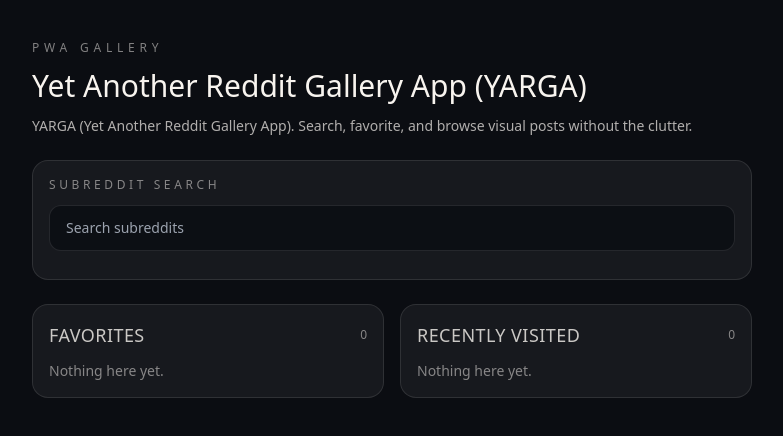
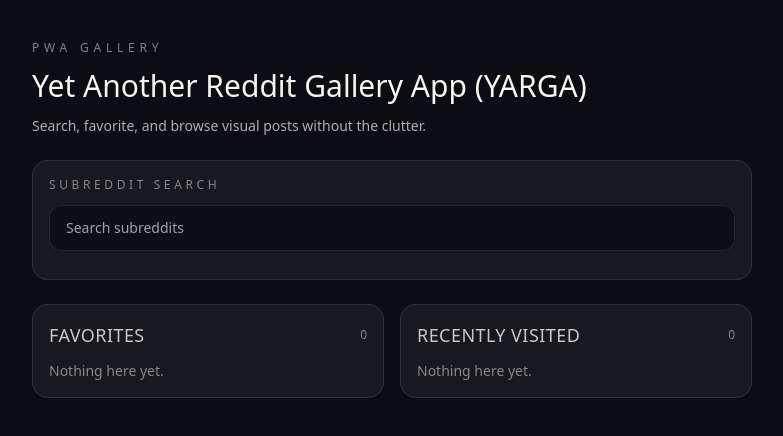
Before and after one commit to adrbin/yarga, a React (Vite) app: page / in a window 1280 px wide. Shown: the top 436 px of the page, without its empty margins (248-1031 px from the left). Built offline with nearby package versions, Linux system fonts and the light colour scheme.

Commit message:
remove redundant text from app description

```diff
--- a/src/App.tsx
+++ b/src/App.tsx
@@ -36,8 +36,7 @@ export default function App() {
           <Kicker className="tracking-[0.4em]">PWA Gallery</Kicker>
           <h1 className="font-display text-3xl">Yet Another Reddit Gallery App (YARGA)</h1>
           <p className="text-sm text-chalk/70">
-            YARGA (Yet Another Reddit Gallery App). Search, favorite, and browse visual posts
-            without the clutter.
+            Search, favorite, and browse visual posts without the clutter.
           </p>
         </header>
 
```
